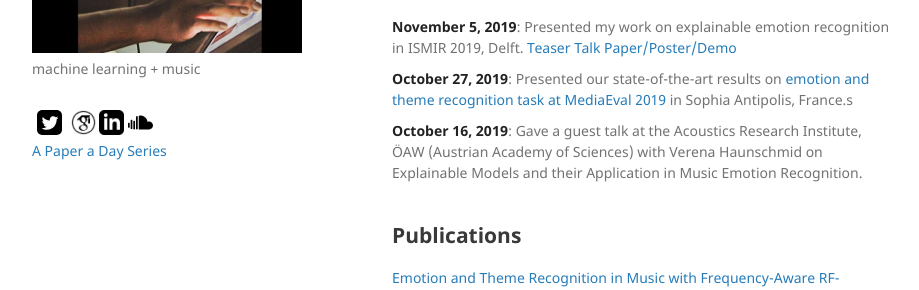
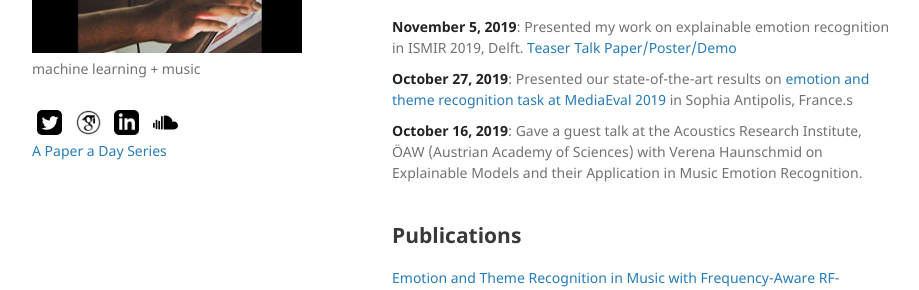
Before and after one commit to shreyanc/shreyanc.github.io, a Jekyll site: the page built from index.md, in a window 1280 px wide. Shown: the part 357-647 px from the top of the page, without its empty margins (178-1097 px from the left). Built offline with Jekyll 4.4.1, drawn with Linux system fonts in a browser that asks for light colours; our own code applies the rules of GitHub Pages for plain Markdown files.

Commit message:
Update default.html

```diff
--- a/_layouts/default.html
+++ b/_layouts/default.html
@@ -40,9 +40,9 @@
         <!-- <p class="view"><a href="{{ site.github.owner_url }}">View My GitHub Profile</a></p> -->
         <br>
        <a rel="me" href="https://twitter.com/shreyan_ch"><img style="margin: 0 5px" width="25" height="25" src="https://shreyanc.github.io/assets/img/twitter.svg">
-        <a rel="me" href="https://scholar.google.com.au/citations?user=WGjp-vYAAAAJ&hl=en"><img width="25" height="25" src="https://shreyanc.github.io/assets/img/scholar.png">
-        <a rel="me" href="https://www.linkedin.com/in/shreyan-chowdhury"><img width="25" height="25" src="https://shreyanc.github.io/assets/img/linkedin.png">
-        <a rel="me" href="https://www.soundcloud.com/shreyan-chowdhury"><img width="25" height="25" src="https://shreyanc.github.io/assets/img/soundcloud.svg">
+        <a rel="me" href="https://scholar.google.com.au/citations?user=WGjp-vYAAAAJ&hl=en"><img style="margin: 0 5px" width="25" height="25" src="https://shreyanc.github.io/assets/img/scholar.png">
+        <a rel="me" href="https://www.linkedin.com/in/shreyan-chowdhury"><img style="margin: 0 5px" width="25" height="25" src="https://shreyanc.github.io/assets/img/linkedin.png">
+        <a rel="me" href="https://www.soundcloud.com/shreyan-chowdhury"><img style="margin: 0 5px" width="25" height="25" src="https://shreyanc.github.io/assets/img/soundcloud.svg">
 
         <p class="view"><a href="https://shreyanc.github.io/apad.html">A Paper a Day Series</a></p>
 
```
